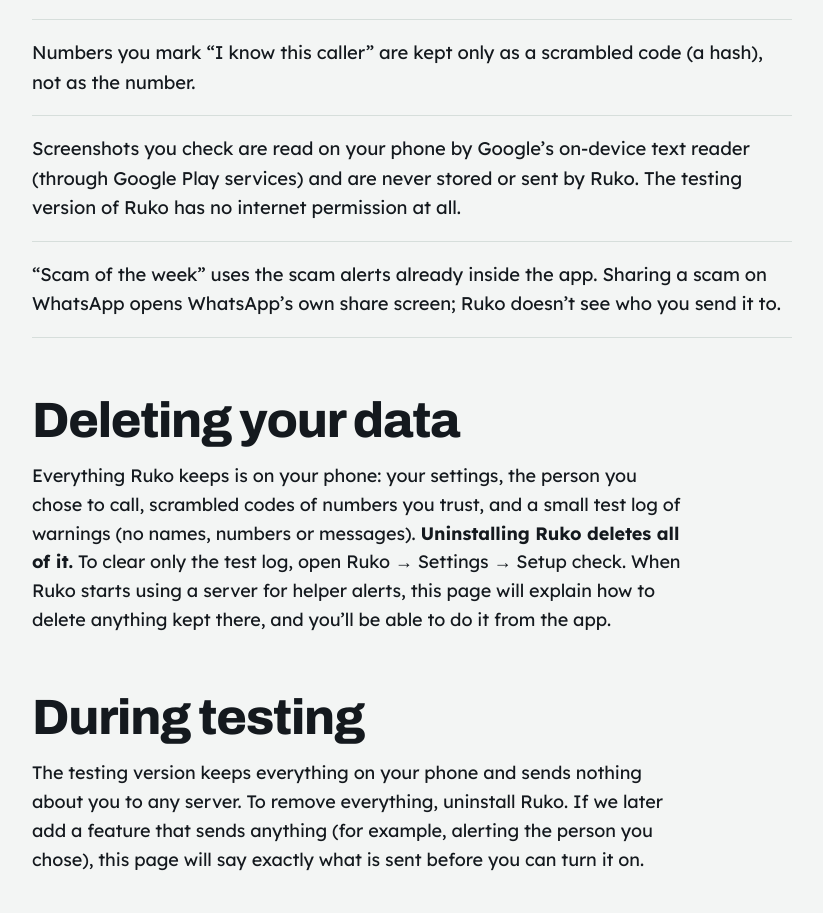
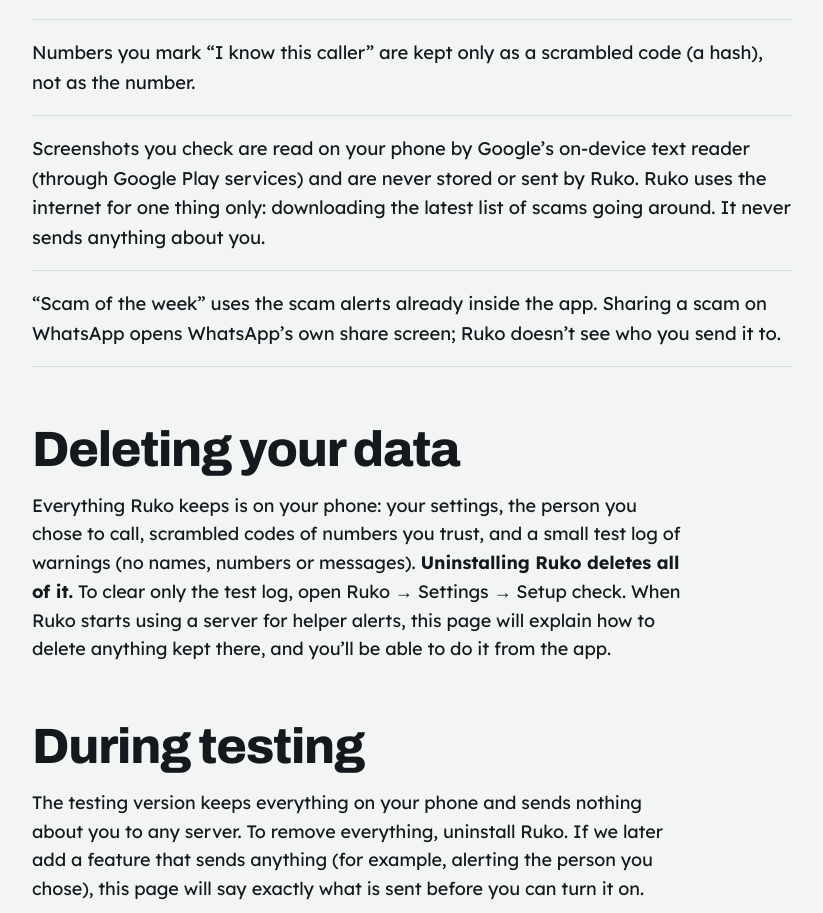
Before and after one commit to rnntech/ruko-web, a Next.js app: page /privacy in a window 1280 px wide. Shown: the part 2207-3120 px from the top of the page, without its empty margins (48-871 px from the left). Built offline with nearby package versions, Linux system fonts and the light colour scheme.

Commit message:
handover: privacy wording for download-only scam updates (D-050)

```diff
--- a/app/privacy/page.tsx
+++ b/app/privacy/page.tsx
@@ -78,7 +78,7 @@
             <li>Numbers you mark &ldquo;I know this caller&rdquo; are kept only as a scrambled code (a hash), not as the number.</li>
             <li>
               Screenshots you check are read on your phone by Google&rsquo;s on-device text reader (through Google Play
-              services) and are never stored or sent by Ruko. The testing version of Ruko has no internet permission at all.
+              services) and are never stored or sent by Ruko. Ruko uses the internet for one thing only: downloading the latest list of scams going around. It never sends anything about you.
             </li>
             <li>
               &ldquo;Scam of the week&rdquo; uses the scam alerts already inside the app. Sharing a scam on WhatsApp opens
```
